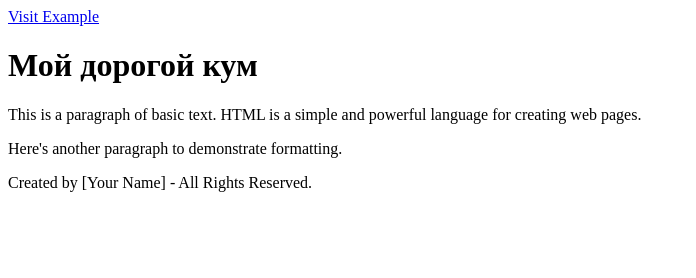
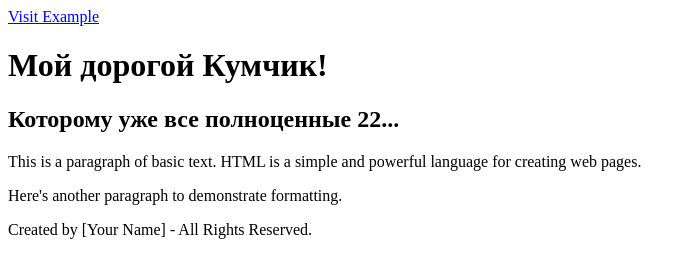
Before and after one commit to Alina-pro1/my-webpage, a plain HTML site: page index.html in a window 1280 px wide. Shown: the whole page, without its empty margins (0-696 px from the left). Drawn offline with Linux system fonts and the light colour scheme.

Commit message:
Update index.html

```diff
--- a/index.html
+++ b/index.html
@@ -8,7 +8,8 @@
 </head>
 <body>
     <header>
-        <h1>Мой дорогой кум</h1>
+        <h1>Мой дорогой Кумчик!</h1>
+        <h2>Которому уже все полноценные 22...</h2>
     </header>
     <main>
         <p>This is a paragraph of basic text. HTML is a simple and powerful language for creating web pages.</p>
```
